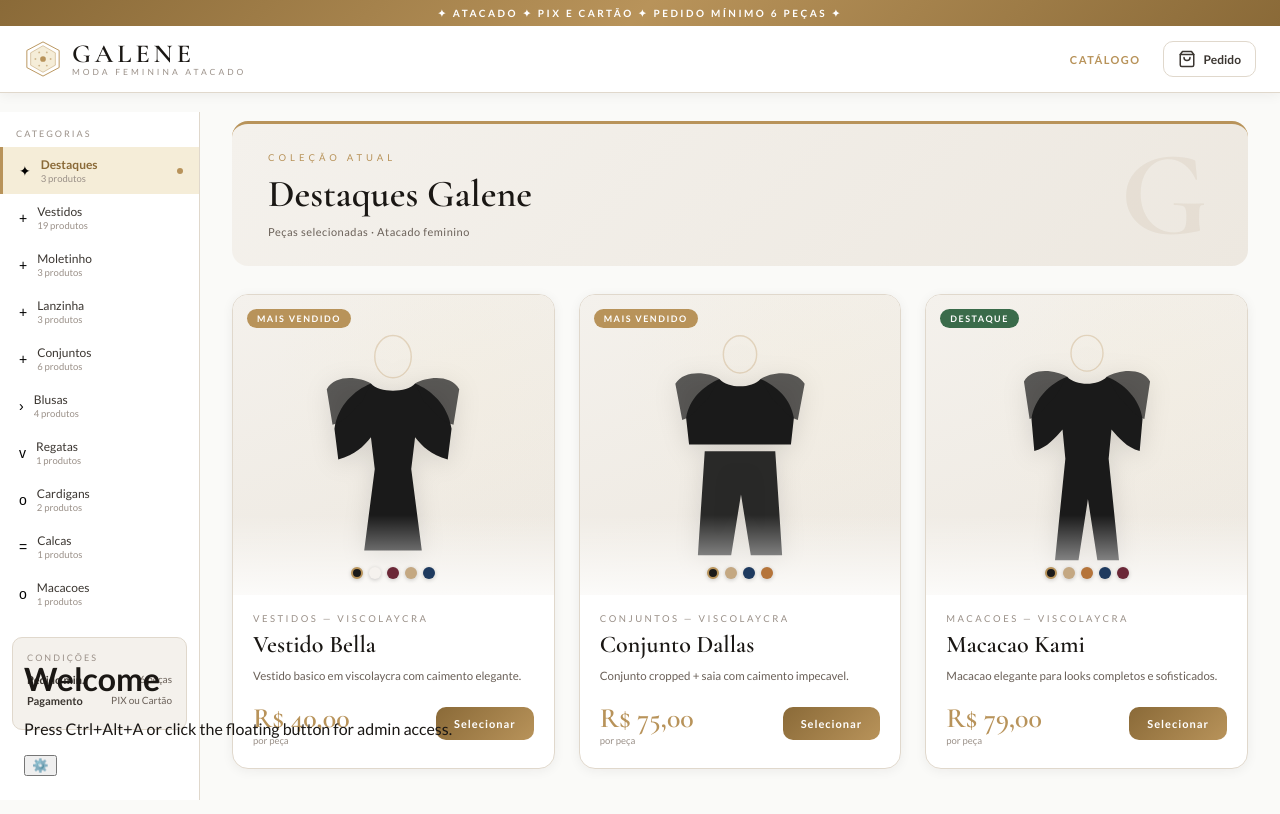
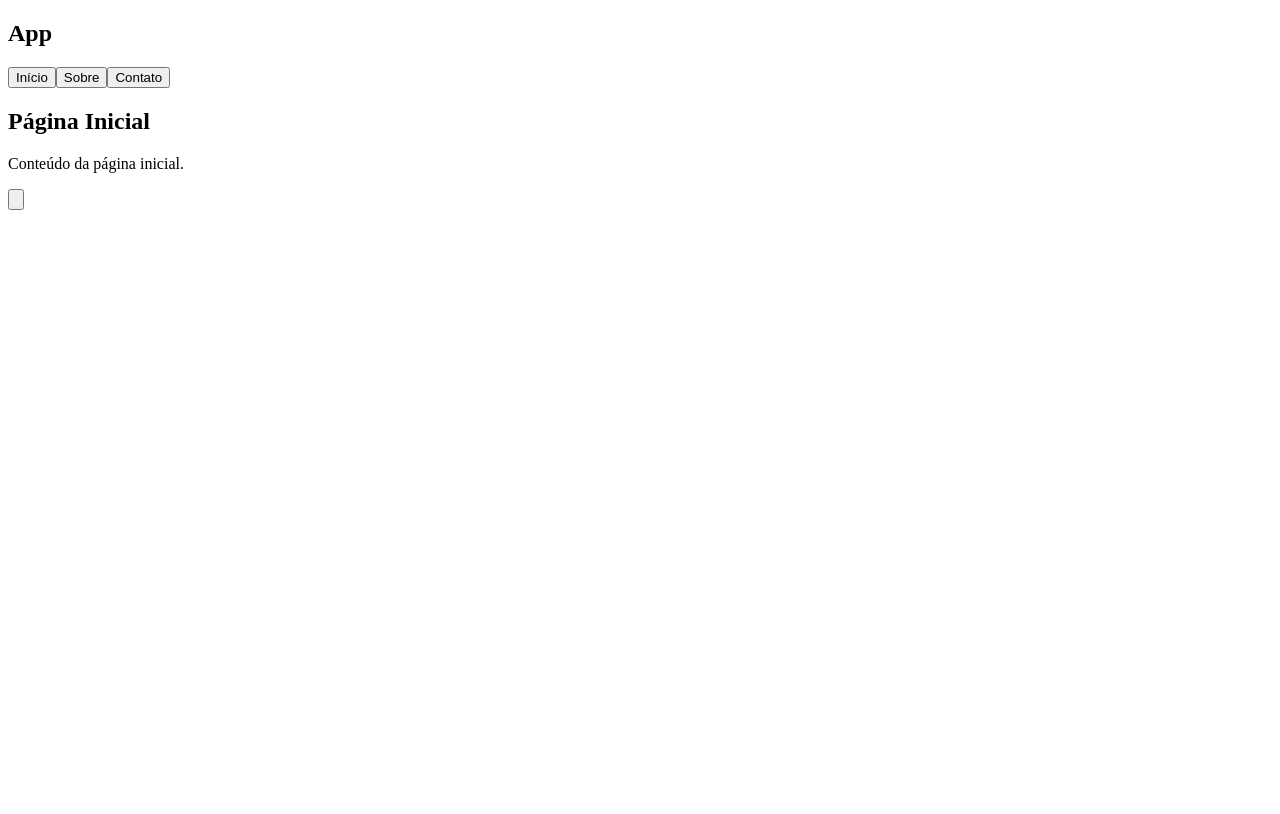
Before and after one commit to Galene-Project/Galene_2.0, a React (Vite) app: page / in a window 1280 px wide. Shown: the top 814 px of the page. Built offline with nearby package versions, Linux system fonts and the light colour scheme.

Commit message:
Update main.jsx

```diff
--- a/src/main.jsx
+++ b/src/main.jsx
@@ -1,10 +1,13 @@
-import React from "react";
-import ReactDOM from "react-dom/client";
-import GaleneStore from "./components/GaleneStore";
-import "./index.css";
+import React from 'react';
+import ReactDOM from 'react-dom/client';
+import { BrowserRouter } from 'react-router-dom';
+import App from './App';
 
-ReactDOM.createRoot(document.getElementById("root")).render(
+const root = ReactDOM.createRoot(document.getElementById('root'));
+root.render(
   <React.StrictMode>
-    <GaleneStore />
+    <BrowserRouter>
+      <App />
+    </BrowserRouter>
   </React.StrictMode>
 );
```
